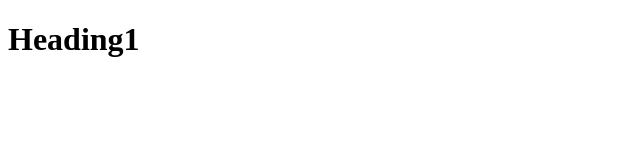
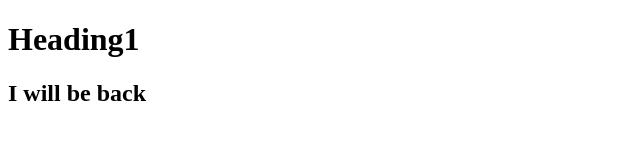
Before and after one commit to subha152/projectdemo0, a plain HTML site: page index.html in a window 1280 px wide. Shown: the whole page, without its empty margins (0-640 px from the left). Drawn offline with Linux system fonts and the light colour scheme.

Commit message:
Update index.html

```diff
--- a/index.html
+++ b/index.html
@@ -8,5 +8,6 @@
 </head>
 <body>
     <h1>Heading1</h1>
+    <h2>I will be back</h2>
 </body>
 </html>
```
